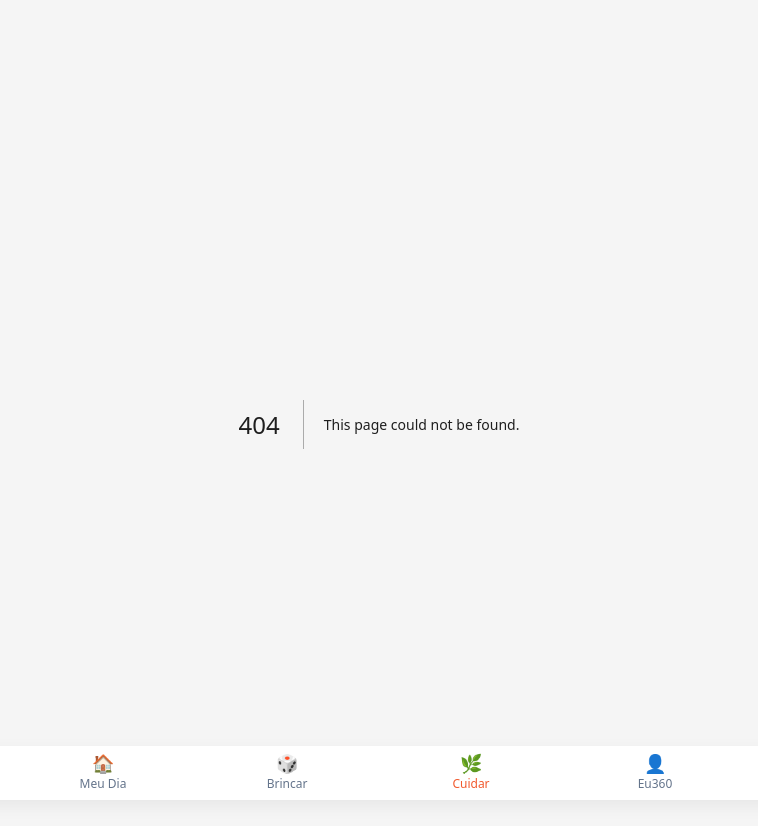
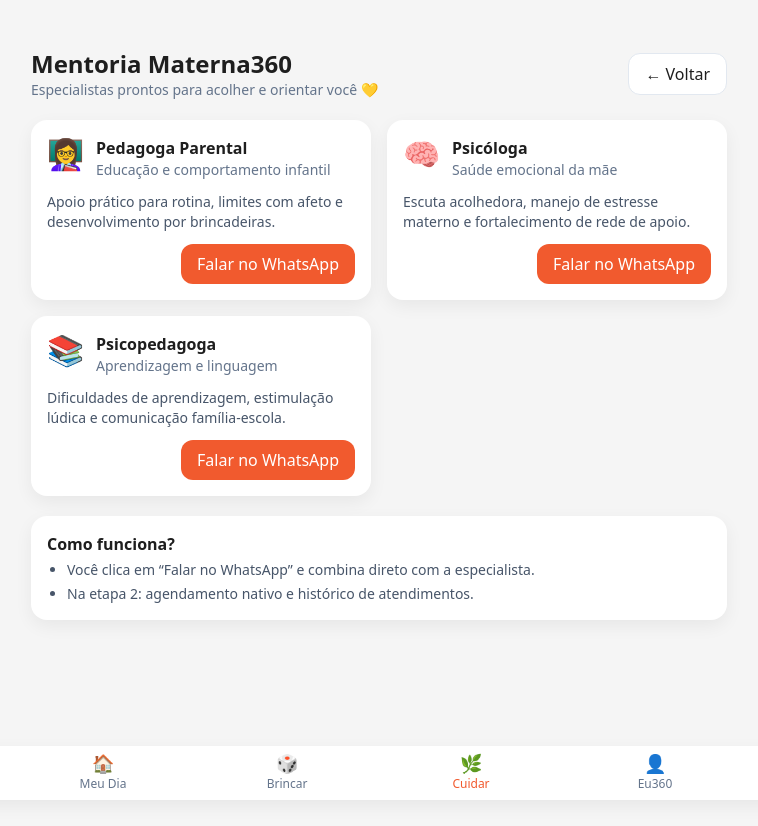
Before and after one commit to simonebrusco/materna360-app, a Next.js app in the folder materna360_starter/: page /cuidar/mentoria in a window 1280 px wide. Before the commit this address had no page. Shown: the top 826 px of the page, without its empty margins (261-1019 px from the left). After the commit the page ends 800 px from the top, so only its background shows below. Built offline with nearby package versions, Linux system fonts and the light colour scheme.

Commit message:
Create page.jsx

```diff
--- /dev/null
+++ b/materna360_starter/app/cuidar/mentoria/page.jsx
@@ -0,0 +1,90 @@
+// app/cuidar/mentoria/page.jsx
+"use client";
+
+import Link from "next/link";
+
+const PROS = [
+  {
+    id: "pedagoga-parental",
+    name: "Pedagoga Parental",
+    role: "Educação e comportamento infantil",
+    bio: "Apoio prático para rotina, limites com afeto e desenvolvimento por brincadeiras.",
+    // ⬇️ troque pelo número oficial (formato: 55DDDNÚMERO sem + ou espaços)
+    wa: "https://wa.me/5599999999999?text=Ol%C3%A1!%20Vim%20do%20Materna360%20e%20gostaria%20de%20agendar%20um%20atendimento.",
+    emoji: "👩‍🏫",
+  },
+  {
+    id: "psicologa",
+    name: "Psicóloga",
+    role: "Saúde emocional da mãe",
+    bio: "Escuta acolhedora, manejo de estresse materno e fortalecimento de rede de apoio.",
+    wa: "https://wa.me/5599999999999?text=Ol%C3%A1!%20Vim%20do%20Materna360%20e%20gostaria%20de%20agendar%20um%20atendimento.",
+    emoji: "🧠",
+  },
+  {
+    id: "psicopedagoga",
+    name: "Psicopedagoga",
+    role: "Aprendizagem e linguagem",
+    bio: "Dificuldades de aprendizagem, estimulação lúdica e comunicação família-escola.",
+    wa: "https://wa.me/5599999999999?text=Ol%C3%A1!%20Vim%20do%20Materna360%20e%20gostaria%20de%20agendar%20um%20atendimento.",
+    emoji: "📚",
+  },
+];
+
+function ProfessionalCard({ p }) {
+  function onClick() {
+    // badge: Conectada
+    if (typeof window !== "undefined") {
+      window.dispatchEvent(
+        new CustomEvent("m360:win", {
+          detail: { type: "badge", name: "Conectada" },
+        })
+      );
+    }
+    window.open(p.wa, "_blank", "noopener,noreferrer");
+  }
+
+  return (
+    <div className="card flex flex-col gap-3">
+      <div className="flex items-start gap-3">
+        <div className="text-3xl">{p.emoji}</div>
+        <div>
+          <div className="text-base font-semibold">{p.name}</div>
+          <div className="text-sm text-slate-500">{p.role}</div>
+        </div>
+      </div>
+      <p className="text-sm text-slate-600">{p.bio}</p>
+      <div className="flex justify-end">
+        <button onClick={onClick} className="btn btn-primary">Falar no WhatsApp</button>
+      </div>
+    </div>
+  );
+}
+
+export default function MentoriaPage() {
+  return (
+    <main className="max-w-5xl mx-auto px-5 py-6">
+      <header className="flex items-center justify-between mb-5">
+        <div>
+          <h1 className="text-2xl font-semibold">Mentoria Materna360</h1>
+          <p className="text-sm text-slate-500">
+            Especialistas prontos para acolher e orientar você 💛
+          </p>
+        </div>
+        <Link href="/cuidar" className="btn bg-white border border-slate-200">← Voltar</Link>
+      </header>
+
+      <section className="grid grid-cols-1 md:grid-cols-2 gap-4">
+        {PROS.map((p) => <ProfessionalCard key={p.id} p={p} />)}
+      </section>
+
+      <section className="card mt-5">
+        <h3 className="font-semibold mb-1">Como funciona?</h3>
+        <ul className="list-disc pl-5 text-sm text-slate-600 space-y-1">
+          <li>Você clica em “Falar no WhatsApp” e combina direto com a especialista.</li>
+          <li>Na etapa 2: agendamento nativo e histórico de atendimentos.</li>
+        </ul>
+      </section>
+    </main>
+  );
+}
```
